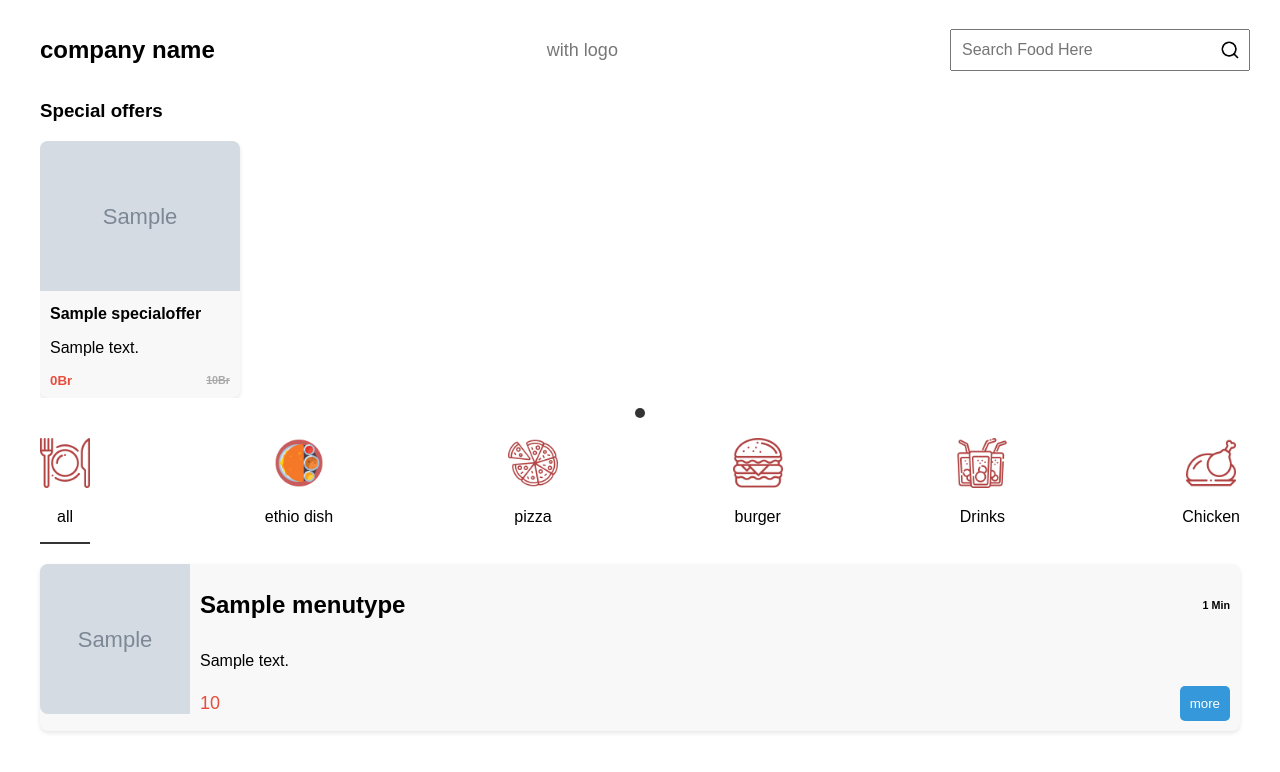
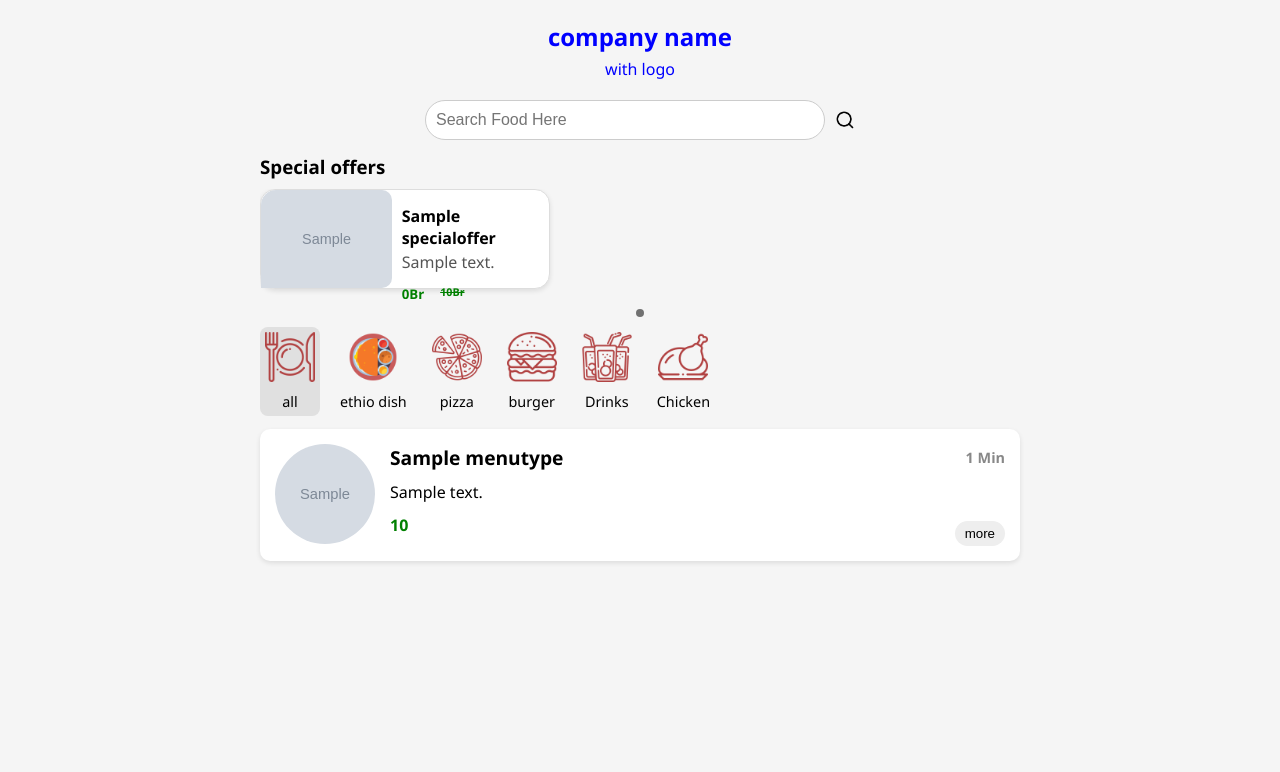
Before and after one commit to filimonfili/qrmenu1, a Django app: page / in a window 1280 px wide. Shown: the top 772 px of the page. Run offline with Django 4.2, Linux system fonts and the light colour scheme; tables that the repository leaves empty hold one stand-in row (values such as "Sample post"); grey boxes marked "Sample" are stand-in pictures.

Commit message:
settings update

```diff
--- a/static/css/styles.css
+++ b/static/css/styles.css
@@ -1,95 +1,94 @@
-body {
-  font-family: Arial, sans-serif;
+/* Reset default margin and padding */
+* {
   margin: 0;
   padding: 0;
+  box-sizing: border-box;
 }
 
+/* Body styles */
+body {
+  font-family: 'Segoe UI', Tahoma, Geneva, Verdana, sans-serif;
+  background-color: #f5f5f5;
+}
+
+/* Container styles */
 .container {
-  max-width: 1200px;
-  margin: 0 auto;
+  max-width: 800px;
+  margin: auto;
   padding: 20px;
 }
 
-header {
-  display: flex;
-  align-items: center;
-  justify-content: space-between;
+/* Carousel styles */
+.carousel {
+  position: relative;
+  width: 100%;
 }
 
-.company-name {
-  font-size: 24px;
-}
-
-.logo {
-  font-size: 18px;
-  color: #777;
-}
-
-.search-container {
-  display: flex;
-  align-items: center;
-}
-
-#searchInput {
-  padding: 10px;
-  font-size: 16px;
-  width: 300px;
-}
-
-.search-icon {
-  width: 20px;
-  height: 20px;
-  margin-left: -30px;
-  cursor: pointer;
-}
-
-.carousel {
-  margin-top: 20px;
+.carousel h3 {
+  margin-top: -6px;
 }
 
 .card-container {
   display: flex;
-  overflow-x: scroll;
+  margin-top: 10px;
+  flex-wrap: nowrap; /* Ensure cards don't wrap to new line */
+  gap: 1rem;
+  overflow-x: auto;
+  scrollbar-width: none;
+  -webkit-overflow-scrolling: touch;
+  padding-bottom: 10px; /* Add padding to bottom to avoid cutting off shadow */
 }
 
 .card {
-  flex: 0 0 auto;
-  width: 200px;
-  margin-right: 10px;
-  background-color: #f8f8f8;
-  border-radius: 8px;
-  box-shadow: 0 2px 4px rgba(0, 0, 0, 0.1);
+  flex: 0 0 auto; /* Ensure cards don't grow or shrink */
+  width: 290px; /* Adjusted card width */
+  height: 100px; /* Adjusted card height */
+  background-color: #fff;
+  border: 1px solid #ddd;
+  border-radius: 15px;
+  display: flex;
+  margin-right: 10px; /* Adjust margin between cards */
+  scroll-snap-align: start;
+  box-shadow: 0 2px 5px rgba(0, 0, 0, 0.1); /* Add shadow */
+}
+
+.carousel h4 {
+  margin-top: -2px;
+  font-size: 1.2rem; /* Increase font size for carousel heading */
 }
 
 .card img {
-  width: 100%;
-  border-top-left-radius: 8px;
-  border-top-right-radius: 8px;
+  width: 50%;
+  height: 100%;
+  border-top-left-radius: 15px;
+  border-top-right-radius: 10px;
+  border-bottom-right-radius: 10px;
 }
 
 .card-content {
   padding: 10px;
+  margin-top: 5px;
 }
 
-.card-content h4 {
+.card h4 {
   margin: 0;
+  font-size: 1rem; /* Adjust font size for card title */
+}
+
+.card p {
+  margin-top: 2px;
+  color: #555;
 }
 
 .prices {
   display: flex;
-  justify-content: space-between;
-  align-items: center;
-}
-
-.prices h5 {
-  color: #e74c3c;
-  margin: 0;
+  gap: 1rem;
+  color: green;
+  margin-top: 12px; /* Adjust margin top for price section */
 }
 
 .prices h6 {
   text-decoration: line-through;
-  color: #aaa;
-  margin: 0;
 }
 
 .dots {
@@ -99,96 +98,164 @@ header {
 }
 
 .dot {
-  width: 10px;
-  height: 10px;
-  background-color: #ccc;
+  width: 8px;
+  height: 8px;
+  background-color: #bbb;
   border-radius: 50%;
-  margin: 0 5px;
-  cursor: pointer;
+  margin: 0 3px;
+  transition: background-color 0.3s;
 }
 
 .dot.active {
-  background-color: #333;
+  background-color: #717171;
 }
 
+/* Header styles */
+header {
+  text-align: center;
+  margin-bottom: 20px;
+}
+
+.company-name {
+  color: blue;
+  font-size: 1.5rem;
+  margin-bottom: 5px;
+}
+
+.logo {
+  color: blue;
+  font-size: 1rem;
+  margin-bottom: 20px;
+}
+
+.search-container {
+  display: flex;
+  justify-content: center;
+  align-items: center;
+  gap: 10px;
+  margin-bottom: 20px;
+}
+
+#searchInput {
+  padding: 10px;
+  font-size: 16px;
+  width: 100%;
+  max-width: 400px;
+  border: 1px solid #ccc;
+  border-radius: 20px;
+}
+
+.search-icon {
+  width: 20px;
+  height: 20px;
+}
+
+/* Categories styles */
 .categories-wrapper {
-  margin-top: 20px;
+  overflow-x: auto;
 }
 
 .categories {
   display: flex;
-  justify-content: space-between;
+  gap: 15px;
+  margin-top: 10px;
 }
 
 .category {
   text-align: center;
+  flex-shrink: 0;
   cursor: pointer;
+  padding: 5px;
+  transition: background-color 0.3s;
 }
 
 .category img {
   width: 50px;
   height: 50px;
+  margin-bottom: 5px;
+}
+
+.category p {
+  font-size: 0.9rem;
 }
 
 .category.active {
-  border-bottom: 2px solid #333;
+  background-color: #e0e0e0;
+  border-radius: 8px;
 }
 
+/* Food list styles */
 .food-list {
-  margin-top: 20px;
+  display: flex;
+  flex-direction: column;
+  gap: 20px;
+  margin-top: 13px;
 }
 
 .food-item {
   display: flex;
-  background-color: #f8f8f8;
-  border-radius: 8px;
-  box-shadow: 0 2px 4px rgba(0, 0, 0, 0.1);
-  margin-bottom: 20px;
+  background-color: #fff;
+  padding: 15px;
+  border-radius: 10px;
+  box-shadow: 0 2px 5px rgba(0, 0, 0, 0.1);
 }
 
 .food-image {
-  width: 150px;
-  height: 150px;
-  border-top-left-radius: 8px;
-  border-bottom-left-radius: 8px;
+  width: 100px;
+  height: 100px;
+  border-radius: 50%;
+  margin-right: 15px;
+  object-fit: cover;
 }
 
 .food-details {
-  flex: 1;
-  padding: 10px;
+  flex-grow: 1;
 }
 
 .food-header {
   display: flex;
   justify-content: space-between;
   align-items: center;
+  margin-bottom: 10px;
 }
 
 .food-header h2 {
-  margin: 0;
+  font-size: 1.2rem;
+}
+
+.food-header h6 {
+  font-size: 0.9rem;
+  color: #888;
 }
 
 .food-footer {
   display: flex;
   justify-content: space-between;
   align-items: center;
-  margin-top: 10px;
 }
 
 .price {
-  font-size: 18px;
-  color: #e74c3c;
+  font-size: 1rem;
+  font-weight: bold;
+  color: green;
 }
 
 .more-btn {
-  background-color: #3498db;
-  color: white;
+  padding: 5px 10px;
+  background-color: #eee;
   border: none;
-  padding: 10px;
-  border-radius: 5px;
+  border-radius: 20px;
   cursor: pointer;
+  margin-top: 18px;
 }
 
+.more-btn:hover {
+  background-color: #ddd;
+}
+
+
+/* Popup detail styles */
+/*poop up detail*/
 .food-detail-popup {
   display: none;
   position: fixed;
```
Also changed, not shown: other parts of static/css/styles.css (+43 -4 lines).
